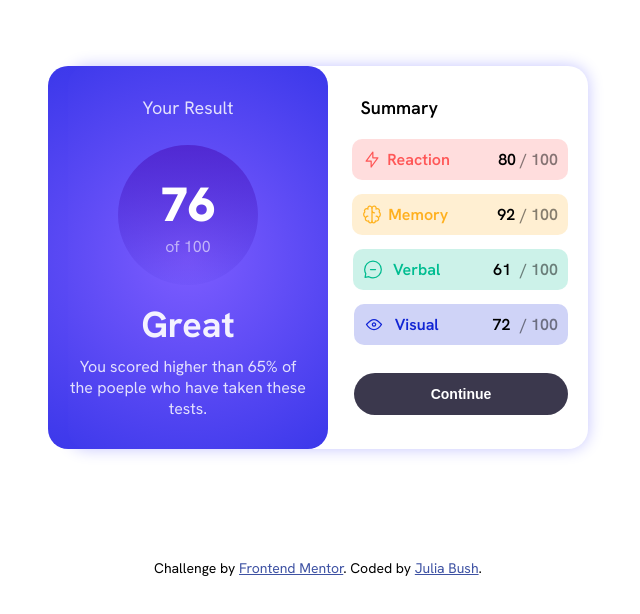
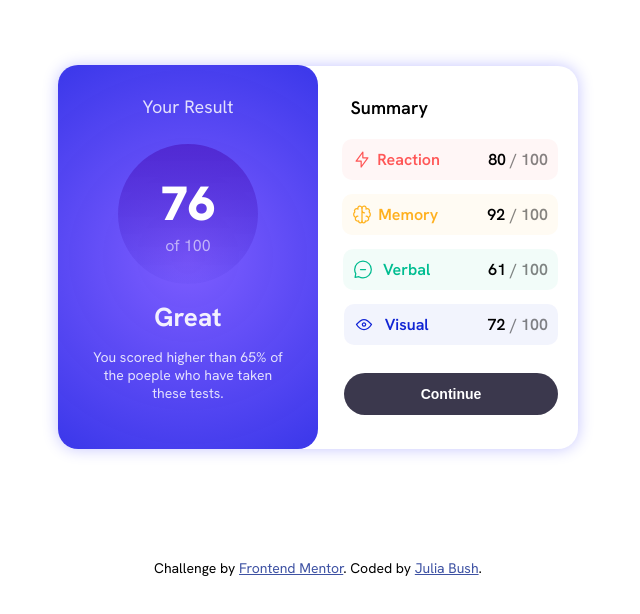
Before and after one commit to juliabush/results-summary, a plain HTML site: page index.html in a window 1280 px wide. Shown: the part 124-738 px from the top of the page, without its empty margins (322-962 px from the left). Drawn offline with Linux system fonts and the light colour scheme.

Commit message:
Working on spacing

```diff
--- a/style.css
+++ b/style.css
@@ -29,6 +29,8 @@ html, body {
     border-radius: 20px;
     padding: 20px;
     max-width: 360px;
+    min-width: 260px;
+    min-height: 384px;
 }
 .result {
     color: rgba(255, 255, 255, 0.836);
@@ -56,7 +58,7 @@ html, body {
     color: rgba(255, 255, 255, 0.582);
 }
 .win {
-    font-size: 36px;
+    font-size: 26px;
     color: rgba(255, 255, 255, 0.925);
     font-weight: 700;
     margin-bottom: 8px;
@@ -64,8 +66,11 @@ html, body {
 .stat {
     color: rgba(255, 255, 255, 0.836);
     margin-bottom: 10px;
-    font-size: 16px;
-    width: 240px;
+    font-size: 14px;
+    width: 200px;
+    position: relative;
+    left: 10px;
+    top: 6px;
 }
 .white-box {
     display: flex;
@@ -90,7 +95,7 @@ html, body {
     margin-bottom: 10px;
 }
 .red {
-    background-color: hsla(0, 100%, 67%, 0.2);
+    background-color: hsla(0, 100%, 67%, 0.05);
     padding: 10px;
     border-radius: 10px;
     display: flex;
@@ -115,7 +120,7 @@ html, body {
     color: #0000007a;
 }
 .yellow {
-    background-color: hsla(39, 100%, 56%, 0.2) ;
+    background-color: hsla(39, 100%, 56%, 0.05) ;
     padding: 10px;
     border-radius: 10px;
     display: flex;
@@ -126,7 +131,7 @@ html, body {
     margin-top: 14px;
 }
 .green {
-    background-color: hsl(166, 100%, 37%, 0.2) ;
+    background-color: hsl(166, 100%, 37%, 0.05) ;
     padding: 10px;
     border-radius: 10px;
     display: flex;
@@ -137,7 +142,7 @@ html, body {
     margin-top: 14px;
 }
 .blue {
-    background-color: hsl(234, 85%, 45%, 0.2) ;
+    background-color: hsl(234, 85%, 45%, 0.05) ;
     padding: 10px;
     border-radius: 10px;
     display: flex;
@@ -171,7 +176,7 @@ html, body {
 .score-3 {
     font-weight: 600;
     position: relative;
-    left: 15px;
+    left: 20px;
 }
 .bah {
     font-weight: 600;
@@ -186,14 +191,14 @@ html, body {
 .score-4 {
     font-weight: 600;
     position: relative;
-    left: 15px;
+    left: 20px;
 }
 .muah {
     font-weight: 600;
     color: #0000007a;
 }
 button {
-    position: relative;
+    position:relative;
     top: 40px;
     padding: 13px;
     width: 214px;
@@ -203,8 +208,12 @@ button {
     font-weight: 600;
     color: rgba(255, 255, 255, 1);
     background-color: rgb(59, 56, 77);
+    z-index: 10;
+    transform: translateZ(0)
 }
 button:hover {
     background: linear-gradient(to bottom, rgba(121, 87, 255, 0.966), hsla(241, 81%, 54%, 0.938 ));
     cursor: pointer;
+    transform: translateZ(0);
+    z-index: 10;
 }
```
